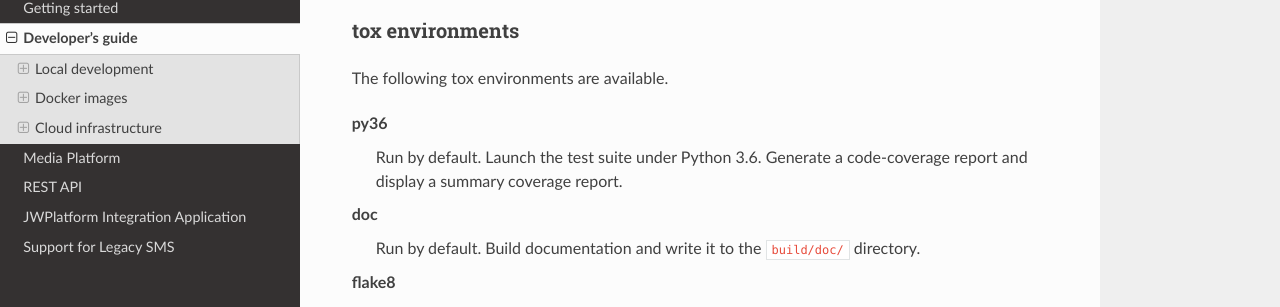
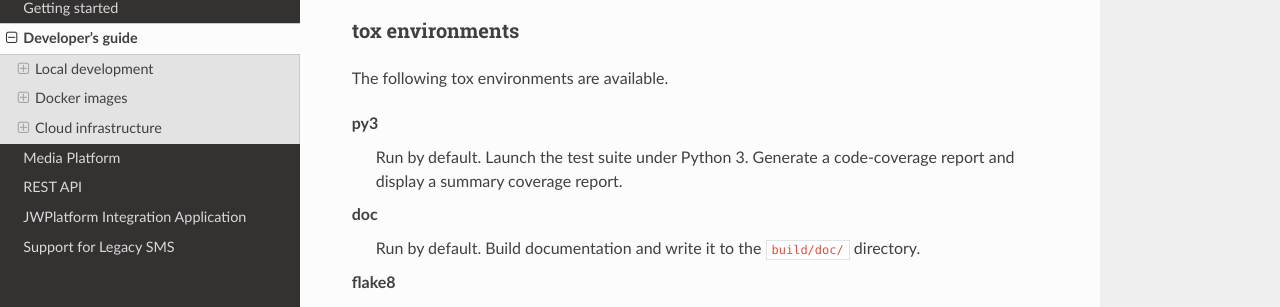
Before and after one commit to uisautomation/media-webapp, a Sphinx documentation site: the page built from doc/developer.rst, in a window 1280 px wide and 900 px high, scrolled down 1080 px. Shown: the part 144-451 px from the top of the window. Built offline with Sphinx 7.4.7 and the Read the Docs theme 2.0.0, drawn with Linux system fonts in a browser that asks for light colours; pages that are not in the unit, such as notebooks, are missing from menus; the version number could not be read and is left out.

Commit message:
port to Django 2.1 and Python 2.7
Update the portions of our development and production packaging which
specify Django 2.0 and Python 3.6 to talk about Django 2.1 and Python
3.7. Bump the minimum required version of django-ucamwebauth to be
Django 2.1 compatible.

Make tox neutral on the precise version of Python it uses (beyond
Python3) since we always run tox inside a container and it should just
use whatever PYthon 3 is given to it.

```diff
--- a/doc/developer.rst
+++ b/doc/developer.rst
@@ -65,8 +65,8 @@ tox environments
 
 The following tox environments are available.
 
-py36
-    Run by default. Launch the test suite under Python 3.6. Generate a
+py3
+    Run by default. Launch the test suite under Python 3. Generate a
     code-coverage report and display a summary coverage report.
 
 doc
```
Also changed, not shown: 4 other files.
